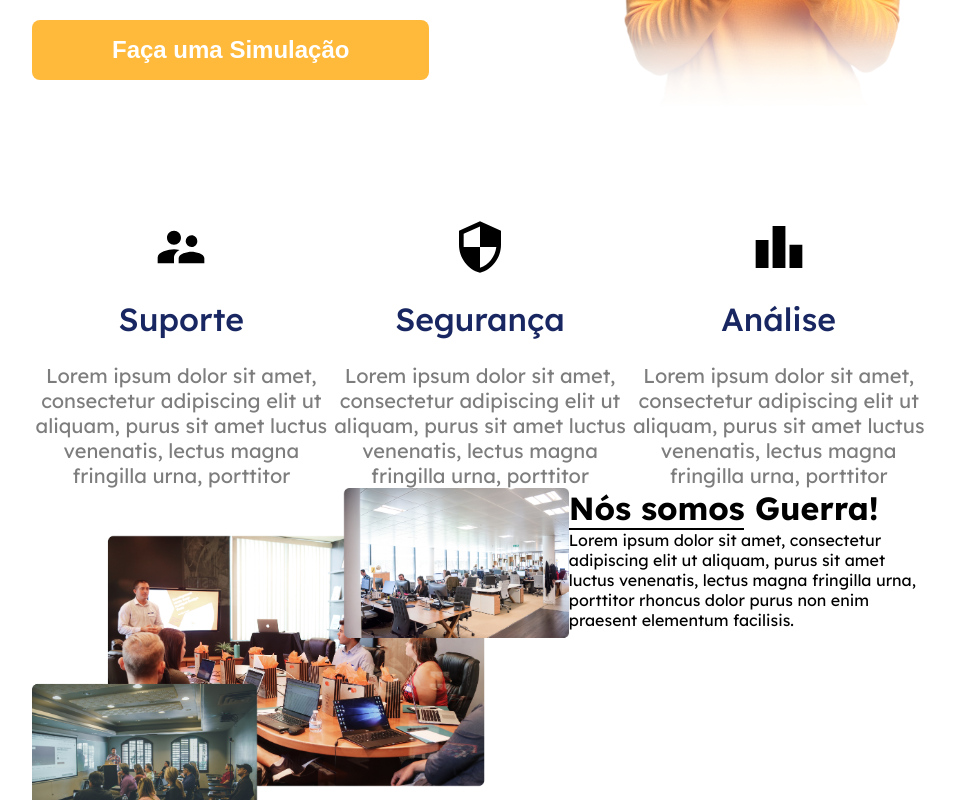
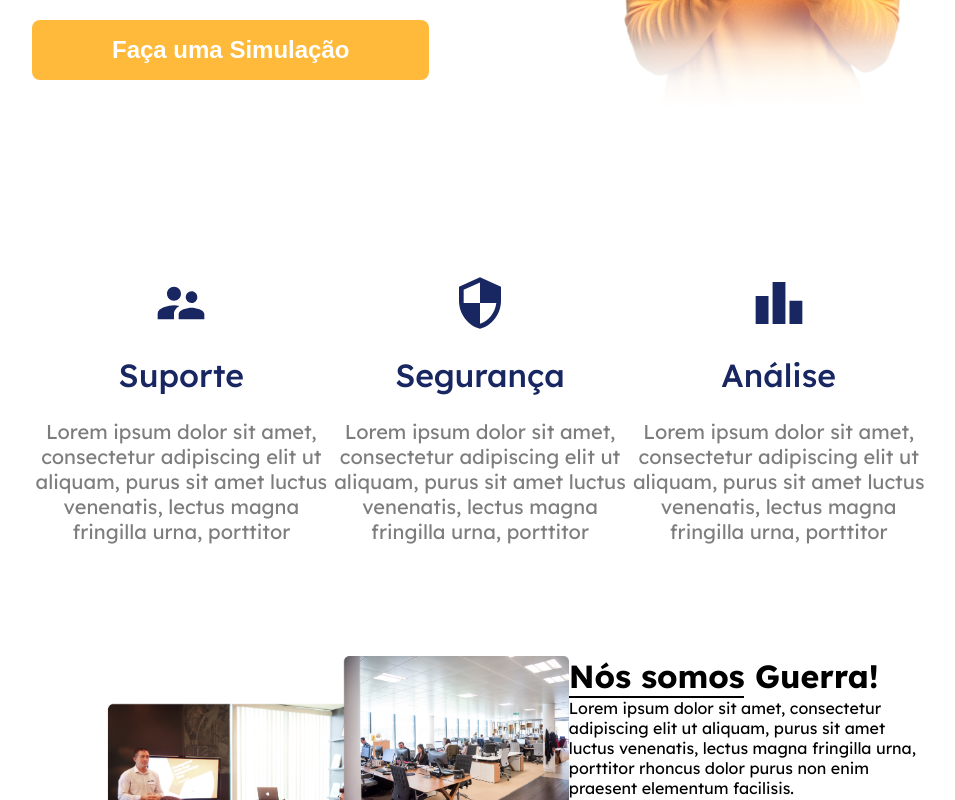
Before and after one commit to LeonardoRibas/finance-landing-page, a React (Create React App) app: page / in a window 1280 px wide. Shown: the part 636-1436 px from the top of the page, without its empty margins (160-1115 px from the left). Built offline with nearby package versions, Linux system fonts and the light colour scheme.

Commit message:
Estiliza secao de servicos

```diff
--- a/src/components/ServicesSection/index.tsx
+++ b/src/components/ServicesSection/index.tsx
@@ -2,22 +2,25 @@ import React from 'react'
 import ServiceCard from '../ServiceCard'
 import * as S from './styles'
 import { MdSupervisorAccount, MdSecurity, MdLeaderboard } from 'react-icons/md'
+import theme from '../../styles/theme'
 
 const ServicesSection = () => {
   return (
     <S.Container>
       <ServiceCard
-        icon={() => <MdSupervisorAccount size={56} />}
+        icon={() => (
+          <MdSupervisorAccount size={56} color={theme.color.secondary} />
+        )}
         title="Suporte"
         text="Lorem ipsum dolor sit amet, consectetur adipiscing elit ut aliquam, purus sit amet luctus venenatis, lectus magna fringilla urna, porttitor"
       />
       <ServiceCard
-        icon={() => <MdSecurity size={56} />}
+        icon={() => <MdSecurity size={56} color={theme.color.secondary} />}
         title="Segurança"
         text="Lorem ipsum dolor sit amet, consectetur adipiscing elit ut aliquam, purus sit amet luctus venenatis, lectus magna fringilla urna, porttitor"
       />
       <ServiceCard
-        icon={() => <MdLeaderboard size={56} />}
+        icon={() => <MdLeaderboard size={56} color={theme.color.secondary} />}
         title="Análise"
         text="Lorem ipsum dolor sit amet, consectetur adipiscing elit ut aliquam, purus sit amet luctus venenatis, lectus magna fringilla urna, porttitor"
       />
--- a/src/components/ServicesSection/styles.ts
+++ b/src/components/ServicesSection/styles.ts
@@ -2,4 +2,8 @@ import styled from 'styled-components'
 
 export const Container = styled.div`
   display: flex;
+  flex: 1;
+  justify-content: space-between;
+  padding: 56px 0 56px 0;
+  margin-bottom: 56px;
 `
```
